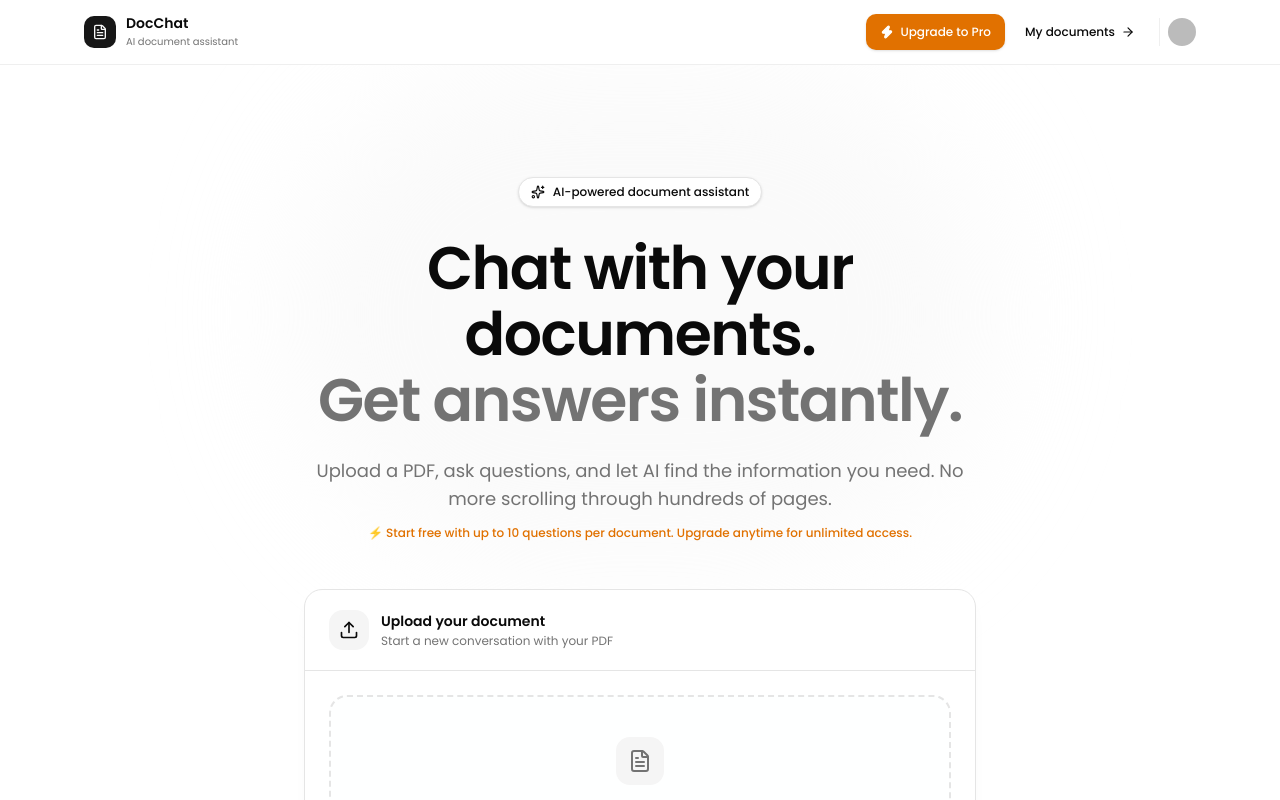
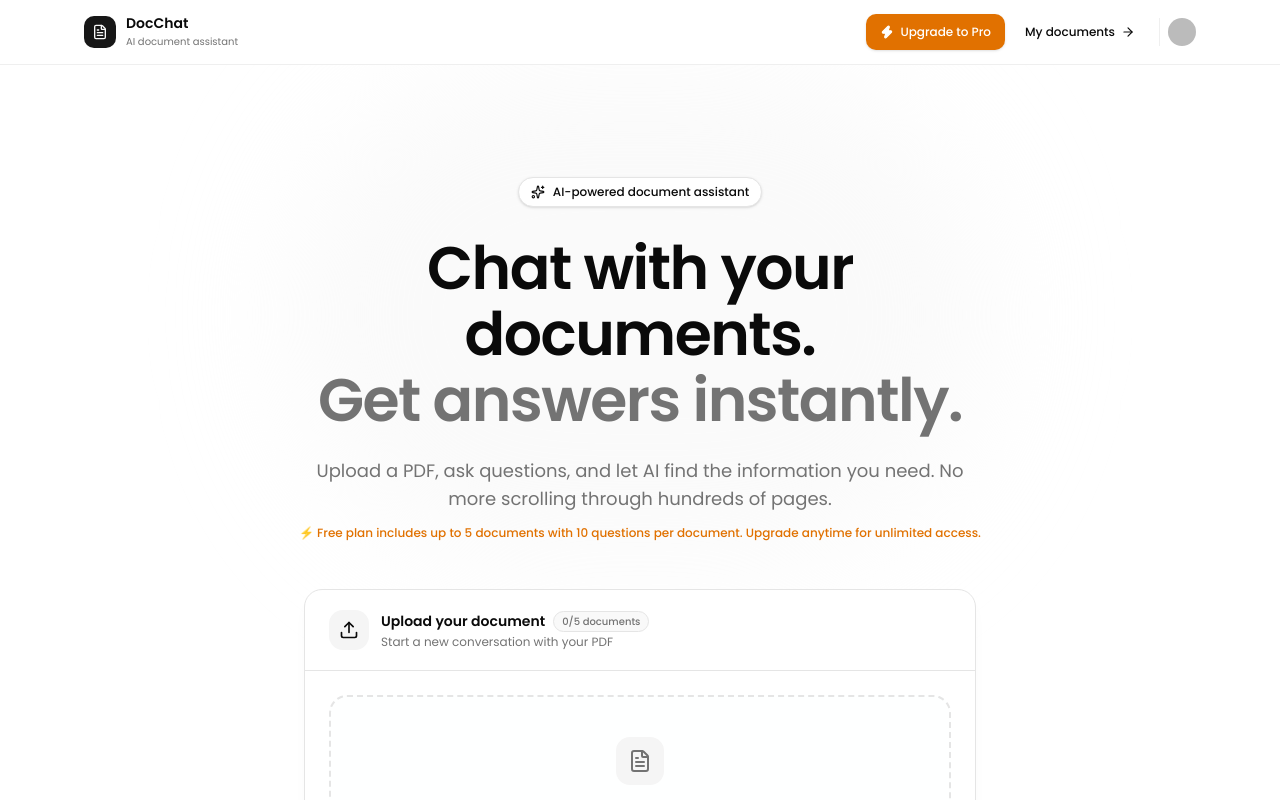
Before and after one commit to chethan-kumar-FSE/chat-pdf-AI, a Next.js app: page / in a window 1280 px wide. Shown: the top 800 px of the page. Built offline with nearby package versions, Linux system fonts and the light colour scheme; no server answers; the database is empty; sample sign-in values are in the browser's storage; some icons are missing.

Commit message:
added-chat-check

```diff
--- a/app/page.tsx
+++ b/app/page.tsx
@@ -17,12 +17,17 @@ import FileUpload from "@/components/FileUpload";
 import UpgradeButton from "../components/UpgradeButton";
 import { checkSubscription } from "@/lib/subscription";
 import { UserButton } from "@clerk/nextjs";
+import { chats } from "@/lib/db/schema";
+import { db } from "@/lib/db";
+import { cn } from "@/lib/utils";
 
 export default async function Home() {
   const { userId } = await auth();
 
   const isUserLoggedIn = !!userId;
-  const isSubscribed = await checkSubscription();
+  const isPro = await checkSubscription();
+
+  const _chats = userId ? await db.select().from(chats) : [];
 
   return (
     <main className="min-h-screen bg-background text-foreground">
@@ -46,7 +51,7 @@ export default async function Home() {
           <div className="flex items-center gap-2">
             {isUserLoggedIn ? (
               <>
-                {!isSubscribed ? (
+                {!isPro ? (
                   <UpgradeButton className="h-9 px-3.5 text-xs bg-amber-600 hover:bg-amber-700 font-medium" />
                 ) : (
                   <div className="flex h-9 items-center gap-1.5 rounded-lg border border-emerald-500/30 bg-emerald-500/10 px-3 text-xs font-medium text-emerald-600 dark:text-emerald-400">
@@ -131,36 +136,76 @@ export default async function Home() {
               need. No more scrolling through hundreds of pages.
             </p>
 
-            {!isSubscribed && (
+            {!isPro && (
               <p className="mt-3 text-xs font-medium text-amber-600 dark:text-amber-400">
-                ⚡ Start free with up to 10 questions per document. Upgrade
-                anytime for unlimited access.
+                ⚡ Free plan includes up to 5 documents with 10 questions per
+                document. Upgrade anytime for unlimited access.
               </p>
             )}
           </div>
-
           <div className="mx-auto mt-12 max-w-2xl">
             {isUserLoggedIn ? (
               <div className="overflow-hidden rounded-2xl border border-border bg-card shadow-lg shadow-black/[0.03]">
                 <div className="border-b border-border px-6 py-5">
+                  <div className="flex items-center justify-between">
                     <div className="flex items-center gap-3">
                       <div className="flex h-10 w-10 items-center justify-center rounded-xl bg-muted">
                         <Upload className="h-5 w-5" />
                       </div>
 
                       <div>
+                        <div className="flex items-center gap-2">
                           <h2 className="text-sm font-semibold">
                             Upload your document
                           </h2>
+                          {isPro ? (
+                            <span className="inline-flex items-center gap-1 rounded-full border border-emerald-500/20 bg-emerald-500/10 px-2 py-0.5 text-[10px] font-medium text-emerald-600 dark:text-emerald-400">
+                              <Crown className="h-3 w-3 fill-current" />
+                              Unlimited
+                            </span>
+                          ) : (
+                            <span
+                              className={cn(
+                                "inline-flex items-center rounded-full px-2 py-0.5 text-[10px] font-medium border",
+                                _chats.length >= 5
+                                  ? "border-amber-500/30 bg-amber-500/10 text-amber-600 dark:text-amber-400"
+                                  : "border-border bg-muted/60 text-muted-foreground",
+                              )}
+                            >
+                              {_chats.length}/5 documents
+                            </span>
+                          )}
+                        </div>
 
                         <p className="mt-0.5 text-xs text-muted-foreground">
-                        Start a new conversation with your PDF
+                          {_chats.length >= 5 && !isPro
+                            ? "Limit reached — upgrade to Pro to add more files"
+                            : "Start a new conversation with your PDF"}
                         </p>
                       </div>
                     </div>
                   </div>
+                </div>
+
                 <div className="p-6">
+                  {/* HARD DISABLE AT UI LEVEL */}
+                  {_chats.length >= 5 && !isPro ? (
+                    <div className="flex flex-col items-center justify-center rounded-xl border border-dashed border-amber-500/30 bg-amber-500/5 p-8 text-center">
+                      <div className="flex h-12 w-12 items-center justify-center rounded-full bg-amber-500/10 text-amber-600 dark:text-amber-400">
+                        <Crown className="h-6 w-6" />
+                      </div>
+                      <h3 className="mt-4 text-base font-semibold text-foreground">
+                        Document limit reached (5/5)
+                      </h3>
+                      <p className="mt-1 text-sm text-muted-foreground max-w-sm">
+                        You have used all 5 free document uploads. Upgrade to
+                        Pro for unlimited PDF uploads and instant AI responses.
+                      </p>
+                      <UpgradeButton className="mt-6" />
+                    </div>
+                  ) : (
                     <FileUpload />
+                  )}
                 </div>
               </div>
             ) : (
@@ -189,7 +234,6 @@ export default async function Home() {
               </div>
             )}
           </div>
-
           <div className="mx-auto mt-8 flex flex-wrap justify-center gap-x-6 gap-y-3">
             <TrustPoint>AI-powered answers</TrustPoint>
 
--- a/components/UpgradeButton.tsx
+++ b/components/UpgradeButton.tsx
@@ -38,7 +38,7 @@ export default function UpgradeButton({
       disabled={loading}
       className={cn(
         "h-8 gap-1.5 bg-amber-600 text-white hover:bg-amber-700 font-medium rounded-lg px-4",
-        className
+        className,
       )}
     >
       {loading ? (
@@ -47,12 +47,12 @@ export default function UpgradeButton({
           <span>Redirecting...</span>
         </>
       ) : (
-        children ?? (
+        (children ?? (
           <>
             <Zap className="h-3.5 w-3.5 fill-current" />
             <span>Upgrade to Pro</span>
           </>
-        )
+        ))
       )}
     </Button>
   );
--- a/lib/db/schema.ts
+++ b/lib/db/schema.ts
@@ -24,7 +24,7 @@ export type DrizzleChat = typeof chats.$inferSelect;
 export const message = pgTable("message", {
   id: serial("id").primaryKey(),
   chatId: integer("chat_id")
-    .references(() => chats.id)
+    .references(() => chats.id, { onDelete: "cascade" })
     .notNull(),
   content: text("content").notNull(),
   createdAt: timestamp("created_at").notNull().defaultNow(),
```
Lines whose indentation alone changed are shown as unchanged.
